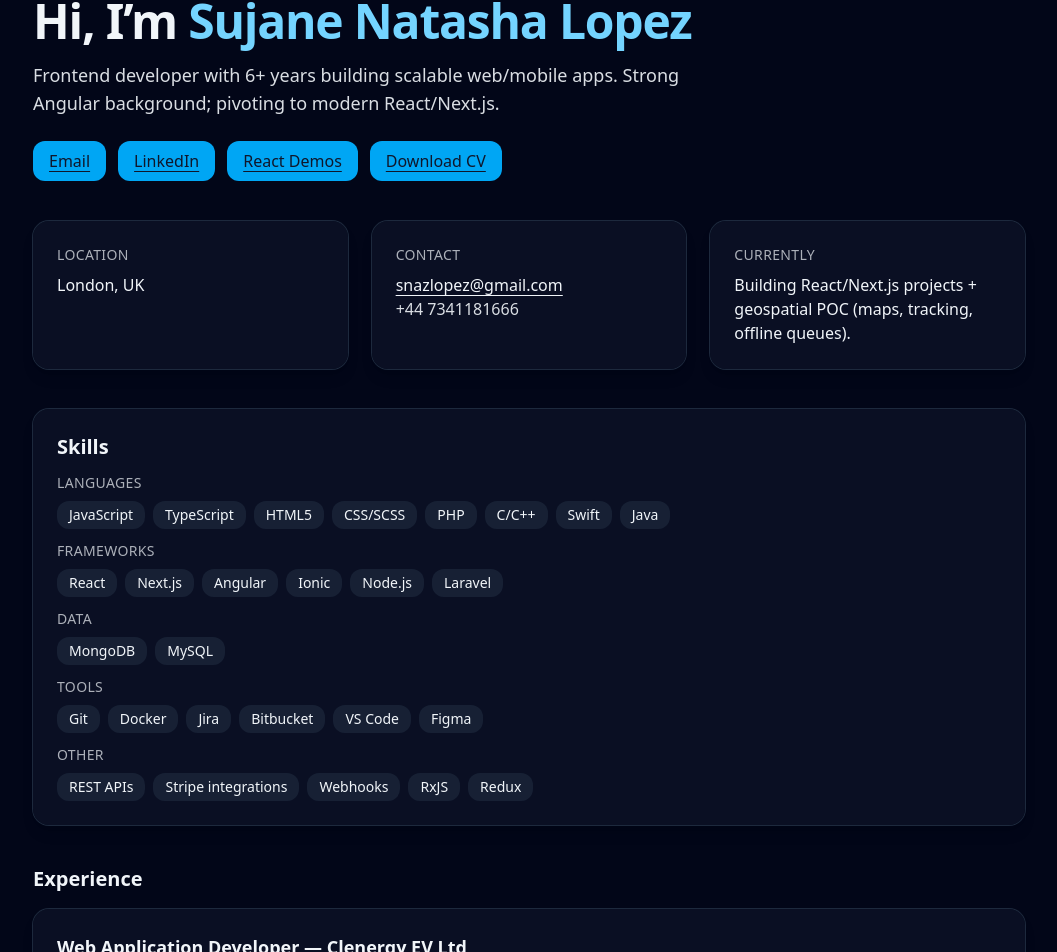
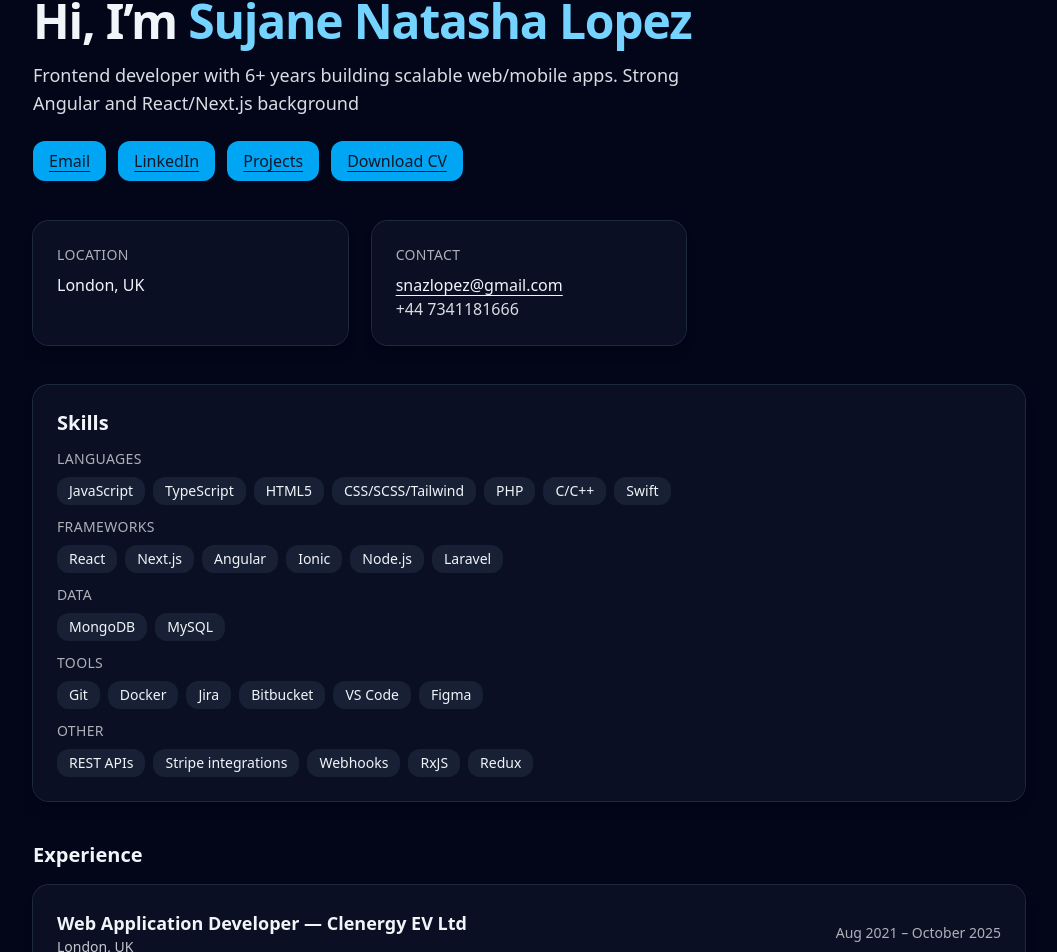
Before and after one commit to snatz-coder/react-portfolio, a Next.js app: page / in a window 1280 px wide. Shown: the part 158-1110 px from the top of the page, without its empty margins (111-1168 px from the left). Built offline with nearby package versions, Linux system fonts and the light colour scheme.

Commit message:
linked a project

```diff
--- a/app/page.tsx
+++ b/app/page.tsx
@@ -17,7 +17,7 @@ export default function HomePage() {
         <div className="mt-6 flex flex-wrap gap-3">
           <a className="btn" href={`mailto:${me.email}`}>Email</a>
           <a className="btn" href={me.linkedin} target="_blank" rel="noreferrer">LinkedIn</a>
-          <Link className="btn" href="/playground">React Demos</Link>
+          <Link className="btn" href="/playground">Projects</Link>
           <a className="btn" href="/Sujane_Natasha_Lopez_CV.pdf" download>Download CV</a>
         </div>
       </div>
@@ -32,10 +32,6 @@ export default function HomePage() {
           <h3 className="text-sm uppercase tracking-wide opacity-70">Contact</h3>
           <p className="mt-2"><a className="underline" href={`mailto:${me.email}`}>{me.email}</a></p>
           <p className="opacity-90">{me.phone}</p>
-        </div>
-        <div className="card">
-          <h3 className="text-sm uppercase tracking-wide opacity-70">Currently</h3>
-          <p className="mt-2">Building React/Next.js projects + geospatial POC (maps, tracking, offline queues).</p>
         </div>
       </div>
 
--- a/app/playground/page.tsx
+++ b/app/playground/page.tsx
@@ -1,8 +1,6 @@
 import HooksDemo from './sections/HooksDemo'
 import ContextDemo from './sections/ContextDemo'
-import ZustandDemo from './sections/ZustandDemo'
-import FormDemo from './sections/FormDemo'
-import SuspenseDemo from './sections/SuspenseDemo'
+import ProjectDemo from './sections/ProjectDemo'
 
 export default function Playground() {
   return (
@@ -10,9 +8,8 @@ export default function Playground() {
       <h1 className="text-3xl font-bold">Playground</h1>
       <HooksDemo />
       <ContextDemo />
-      <ZustandDemo />
-      <FormDemo />
-      <SuspenseDemo />
+      <h1 className="text-3xl font-bold">Project</h1>
+      <ProjectDemo />
     </div>
   )
 }
--- /dev/null
+++ b/app/playground/sections/ProjectDemo.tsx
@@ -0,0 +1,43 @@
+"use client";
+ß
+export default function ProjectDemo() {
+  const projects = [
+    {
+      title: "EV Chargers Platform",
+      description:
+        "A web app to monitor and manage EV chargers, including map view, filters, and user dashboards.",
+      techStack: ["React", "Google Maps API"],
+      github: "https://github.com/snatz-coder/evChargers",
+      liveDemo: "https://ev-chargers-5kmsy70l4-sujanes-projects.vercel.app",
+    },
+  ];
+
+  return projects.map((project) => (
+    <section key={project.title} className="card">
+      <h2 className="text-xl font-semibold">{project.title}</h2>
+      <p>{project.description}</p>
+      <p>
+        <strong>Tech:</strong> {project.techStack.join(", ")}
+      </p>
+      <div style={{ display: "flex", gap: "1rem" }}>
+        {project.github && (
+          <button
+            className="btn mt-3"
+            onClick={() => window.open(project.github, "_blank")}
+          >
+            GitHub
+          </button>
+        )}
+        {project.liveDemo && (
+          <button
+            className="btn mt-3"
+            onClick={() => window.open(project.liveDemo, "_blank")}
+          >
+            Live Demo
+          </button>
+        )}
+      </div>
+      <div className="flex items-center gap-3 mt-3"></div>
+    </section>
+  ));
+}
--- a/lib/me.ts
+++ b/lib/me.ts
@@ -6,9 +6,9 @@ export const me = {
   email: "snazlopez@gmail.com",
   linkedin: "https://linkedin.com/in/sujane-natasha-lopez",
   summary:
-    "Frontend developer with 6+ years building scalable web/mobile apps. Strong Angular background; pivoting to modern React/Next.js.",
+    "Frontend developer with 6+ years building scalable web/mobile apps. Strong Angular and React/Next.js background",
   skills: {
-    languages: ["JavaScript", "TypeScript", "HTML5", "CSS/SCSS", "PHP", "C/C++", "Swift", "Java"],
+    languages: ["JavaScript", "TypeScript", "HTML5", "CSS/SCSS/Tailwind", "PHP", "C/C++", "Swift"],
     frameworks: ["React", "Next.js", "Angular", "Ionic", "Node.js", "Laravel"],
     data: ["MongoDB", "MySQL"],
     tools: ["Git", "Docker", "Jira", "Bitbucket", "VS Code", "Figma"],
@@ -19,7 +19,7 @@ export const me = {
       company: "Clenergy EV Ltd",
       title: "Web Application Developer",
       location: "London, UK",
-      period: "Aug 2021 – Present",
+      period: "Aug 2021 – October 2025",
       highlights: [
         "Built driver app (Ionic) and admin web app (Angular) across UK & Europe",
         "Integrated Stripe embedded UI for subscriptions, payments, wallet management",
```
